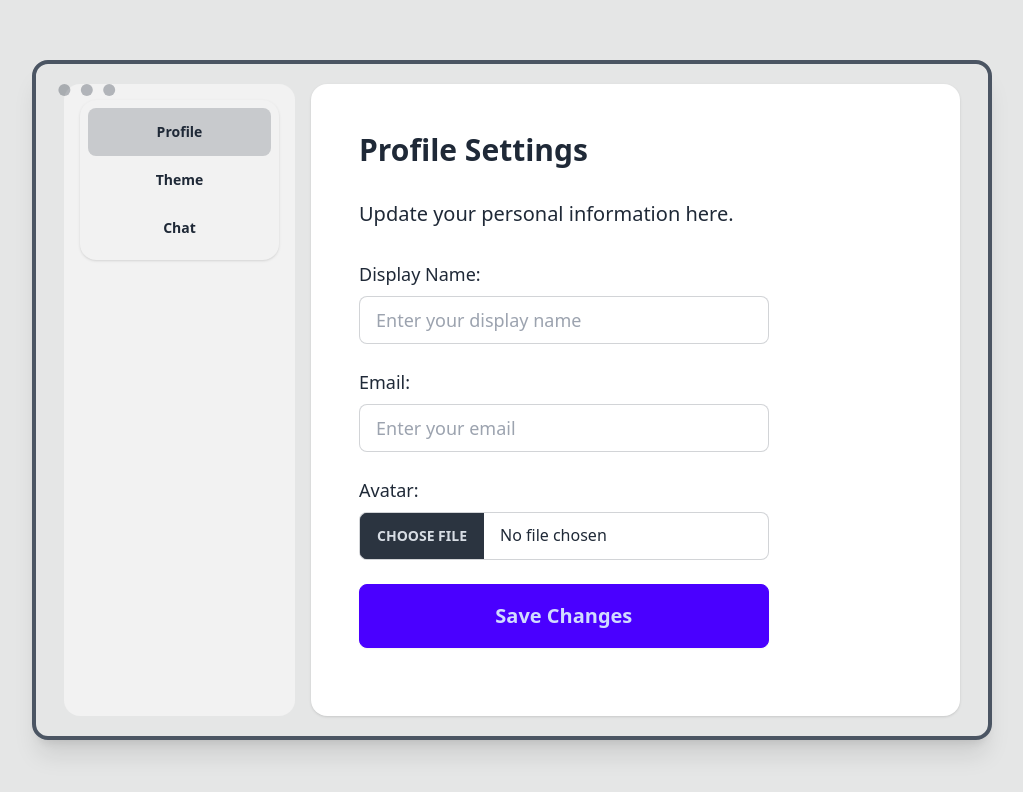
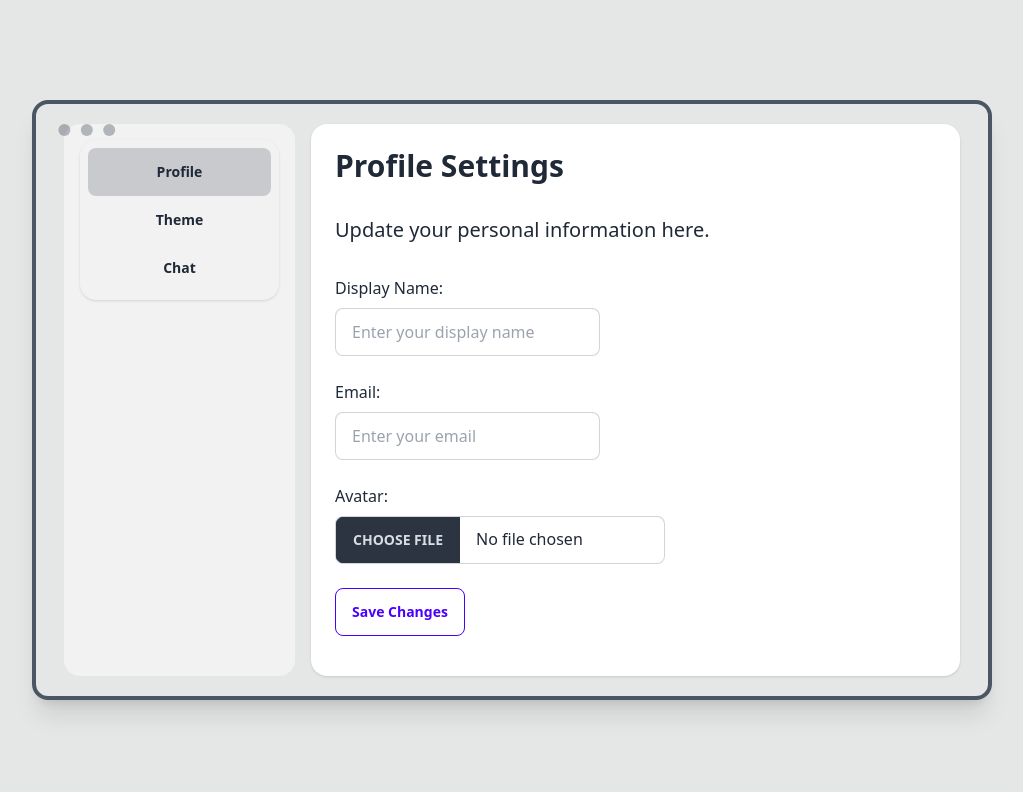
Before and after one commit to A64-React-Team-3/Final-Project-Messenger, a React (Vite) app: page /settings in a window 1280 px wide. Shown: the top 792 px of the page, without its empty margins (128-1151 px from the left). Built offline with nearby package versions, Linux system fonts and the light colour scheme; no server answers; the database is empty; sample sign-in values are in the browser's storage.

Commit message:
update: Chat & Profile Settings - styling

```diff
--- a/src/Views/Settings/ChatSettings/ChatSettings.tsx
+++ b/src/Views/Settings/ChatSettings/ChatSettings.tsx
@@ -10,11 +10,11 @@ import React from "react";
  */
 const ChatSettings: React.FC = (): JSX.Element => {
   return (
-    <div className="bg-dark p-8 rounded-lg space-y-8">
+    <div className="bg-dark p-2 rounded-lg space-y-8">
       <h2 className="text-3xl font-bold">Chat Settings</h2>
       <p className="text-xl">Customize your chat preferences.</p>
 
-      <div className="mt-8 h-[60vh] overflow-y-auto scrollbar scrollbar-thumb-base-content scrollbar-track-base-300 scrollbar-thumb-rounded-lg scrollbar-w-4 rounded-lg">
+      <div className="mt-8 h-80 overflow-y-auto scrollbar scrollbar-thumb-base-content scrollbar-track-base-300 scrollbar-thumb-rounded-lg scrollbar-w-4 rounded-lg">
         <form className="space-y-6">
           <div className="space-y-2">
             <label className="block text-lg font-medium">
@@ -78,12 +78,9 @@ const ChatSettings: React.FC = (): JSX.Element => {
               <option>Bulgarian</option>
             </select>
           </div>
-
-          <button className="btn btn-primary btn-lg w-1/4 text-xl mt-6">
-            Save Changes
-          </button>
         </form>
       </div>
+      <button className="btn btn-outline btn-primary">Save Changes</button>
     </div>
   );
 };
--- a/src/Views/Settings/ProfileSettings/ProfileSettings.tsx
+++ b/src/Views/Settings/ProfileSettings/ProfileSettings.tsx
@@ -11,37 +11,34 @@ import React from "react";
  */
 const ProfileSettings: React.FC = (): JSX.Element => {
   return (
-    <div className="w-full max-w-xl bg-dark p-8 rounded-lg space-y-8">
+    <div className="w-full max-w-xl bg-dark p-2 rounded-lg space-y-8">
       <h2 className="text-3xl font-bold">Profile Settings</h2>
       <p className="text-xl">Update your personal information here.</p>
 
       <div className="mt-8">
         <form className="space-y-6">
           <div className="space-y-2">
-            <label className="block text-lg font-medium">Display Name: </label>
+            <label className="block  font-medium">Display Name: </label>
             <input
               type="text"
               placeholder="Enter your display name"
-              className="input input-bordered w-4/5 text-lg"
+              className="input input-bordered "
             />
           </div>
           <div className="space-y-2">
-            <label className="block text-lg font-medium">Email: </label>
+            <label className="block  font-medium">Email: </label>
             <input
               type="email"
               placeholder="Enter your email"
-              className="input input-bordered w-4/5 text-lg"
+              className="input input-bordered  "
             />
           </div>
           <div className="space-y-2">
-            <label className="block text-lg font-medium">Avatar: </label>
-            <input
-              type="file"
-              className="file-input file-input-bordered w-4/5"
-            />
+            <label className="block  font-medium">Avatar: </label>
+            <input type="file" className="file-input file-input-bordered " />
           </div>
 
-          <button className="btn btn-primary btn-lg w-4/5 text-xl mt-6">
+          <button className="btn btn-outline btn-primary  mt-6">
             Save Changes
           </button>
         </form>
--- a/src/Views/Settings/Settings.tsx
+++ b/src/Views/Settings/Settings.tsx
@@ -28,7 +28,7 @@ const Settings: React.FC<SettingsProps> = ({
     settingsItems.find(item => item.key === activeKey)?.component ?? null;
 
   return (
-    <div className="mockup-window pr-7 pb-5 pl-0 border-4 border-gray-600 w-[75vw] h-[85vh] gap-4 flex  lg:flex-row shadow-xl">
+    <div className="mockup-window pr-7 pb-5 pl-0 border-4 border-gray-600 w-[75vw] h-[75vh] gap-4 flex  lg:flex-row shadow-xl ">
       <div className="bg-base-200 w-1/4 p-4 rounded-box">
         <SettingsMenu
           items={settingsItems}
--- a/src/Views/Settings/ThemeSettings/ThemeSettings.tsx
+++ b/src/Views/Settings/ThemeSettings/ThemeSettings.tsx
@@ -8,7 +8,7 @@ import React from "react";
  */
 const ThemeSettings: React.FC = (): JSX.Element => {
   return (
-    <div className="w-full max-w-xl bg-dark p-8 rounded-lg space-y-8">
+    <div className="w-full max-w-xl bg-dark p-2 rounded-lg space-y-8">
       <h2 className="text-4xl font-bold">Theme Settings</h2>
       <p className="text-xl">Manage your app's theme preferences.</p>
 
```
